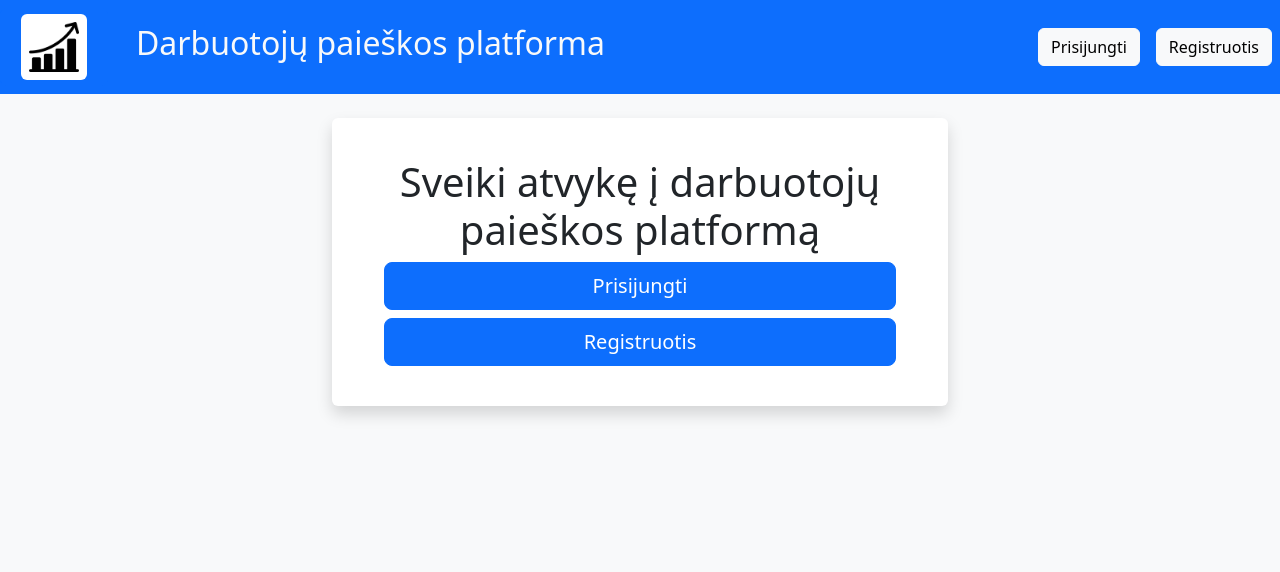
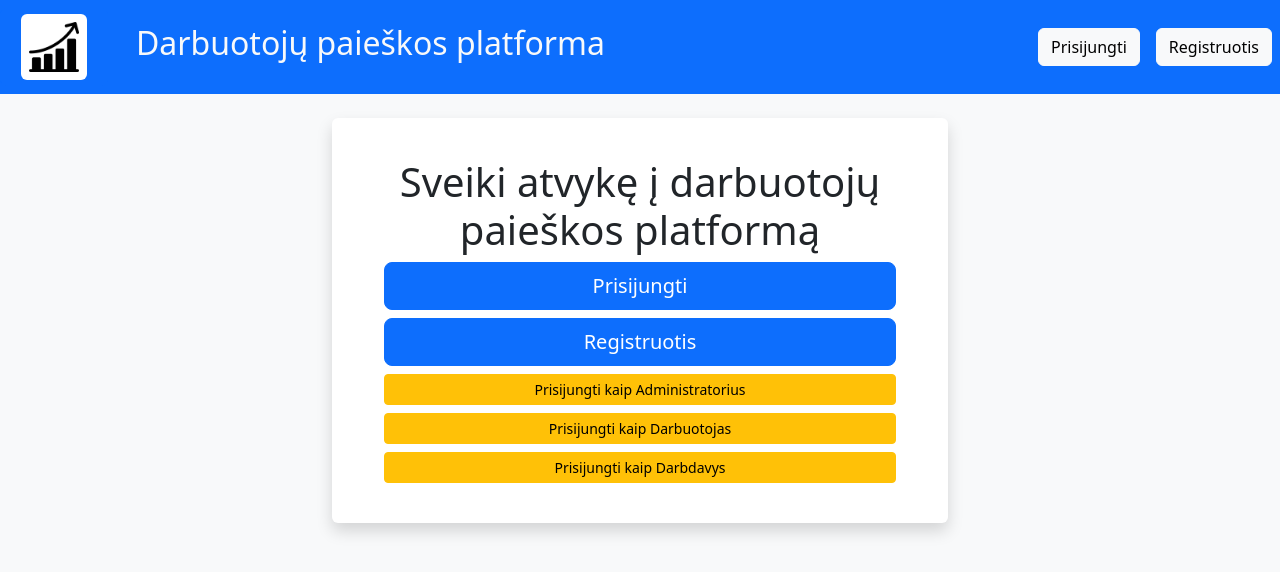
Before and after one commit to Karolinskis/recruitment-platform, a React (Vite) app in the folder frontend/: page / in a window 1280 px wide. Shown: the top 572 px of the page. Built offline with nearby package versions, Linux system fonts and the light colour scheme.

Commit message:
Add temporary buttons to 'login' to different roles

```diff
--- a/frontend/views/HomePage.jsx
+++ b/frontend/views/HomePage.jsx
@@ -3,7 +3,12 @@ import { useNavigate } from "react-router-dom"
 import Button from 'react-bootstrap/Button';
 import { Container } from 'react-bootstrap';
 
+// TODO: Remove this when we have backend
+import useAuth from "../src/Hooks/useAuth";
+
 function HomePage() {
+  const {setAuth} = useAuth(); // TODO: Remove this when we have backend
+
   let navigate = useNavigate();
   return (
     <div className="shadow container w-50 p-3 bg-white rounded">
@@ -13,6 +18,48 @@ function HomePage() {
       <div className="d-grid gap-2">
       <Button size='lg' onClick={() => {navigate("/login")}}>Prisijungti</Button>
       <Button size='lg' onClick={() => {navigate("/register")}}>Registruotis</Button>
+      {/* TODO: Remove everything below here, when we have backend */}
+      <Button
+        size='sm'
+        variant="warning"
+        onClick={
+          () => {
+            const token = 0;
+            const roles = 2;
+            const email = "email@ktu.lt";
+            const password = "password";
+            setAuth({email, password, token, roles});
+            navigate('/admin/dashboard');
+          }
+        }>Prisijungti kaip Administratorius
+      </Button>
+      <Button
+        size='sm'
+        variant="warning"
+        onClick={
+          () => {
+            const token = 0;
+            const roles = 0;
+            const email = "email@ktu.lt";
+            const password = "password";
+            setAuth({email, password, token, roles});
+            navigate('/');
+          }
+        }>Prisijungti kaip Darbuotojas</Button>
+      <Button
+        size='sm'
+        variant="warning"
+        onClick={
+          () => {
+            const token = 0;
+            const roles = 1;
+            const email = "email@ktu.lt";
+            const password = "password";
+            setAuth({email, password, token, roles});
+            navigate('/');
+          }
+        }>Prisijungti kaip Darbdavys</Button>
+      {/* TODO: Remove everything above here, when we have backend */}
       </div>
       </Container>
       </div>
```
